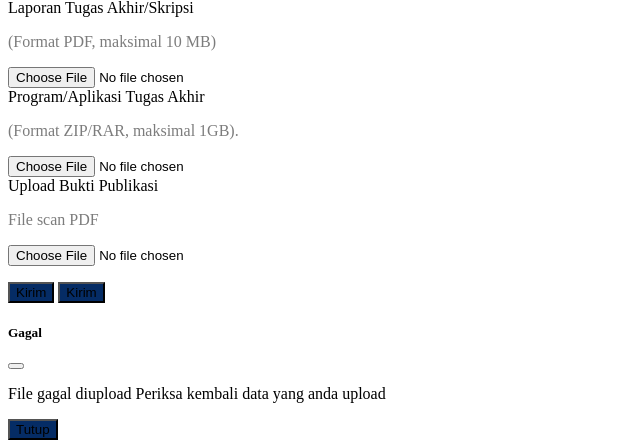
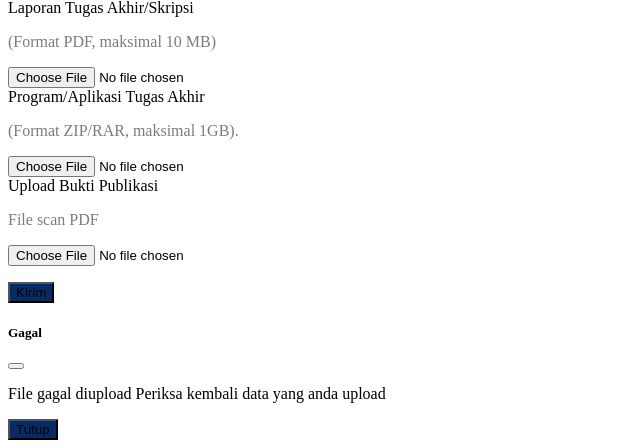
Before and after one commit to andromeda-hebat/FINALIS-JTI-WEB, a PHP site: page /student/tugas_akhir.php in a window 1280 px wide. Shown: the part 504-952 px from the top of the page, without its empty margins (0-640 px from the left). Run offline with PHP 8.4, Linux system fonts and the light colour scheme; data that the repository does not hold is empty.

Commit message:
fix: a little code typo

```diff
--- a/app/views/pages/student/tugas_akhir.php
+++ b/app/views/pages/student/tugas_akhir.php
@@ -4,7 +4,6 @@
         <?php include __DIR__ . '/../../components/student/topbar_student.php' ?>
         <main class="container px-4" style="margin-top: 5rem;">
             <div class="d-flex align-items-center">
-                <a href="/dashboard" style="text-decoration: none;">
                 <a href="/dashboard" style="text-decoration: none;">
                     <svg class="me-1" width="30" height="30" viewBox="0 0 30 30" fill="none"
                         xmlns="http://www.w3.org/2000/svg">
@@ -47,8 +46,6 @@
                 </div>
             </div>
             <div class="d-flex justify-content-end">
-                <input type="button" value="Kirim" id="submitBtn" class="text-white mt-3"
-                    style="background-color:#052C65 ;">
                 <input type="button" value="Kirim" id="submitBtn" class="text-white mt-3"
                     style="background-color:#052C65 ;">
             </div>
```
